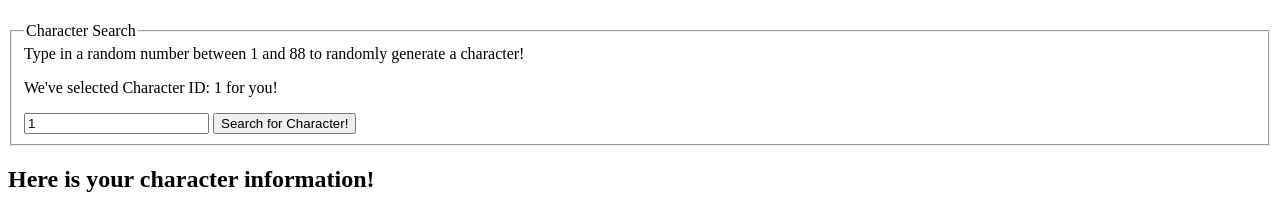
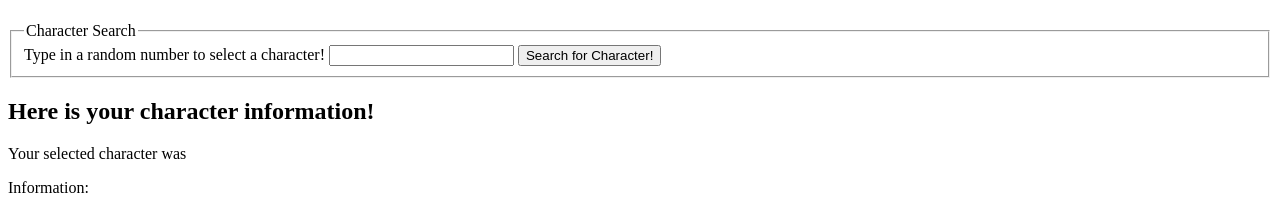
Before and after one commit to scottzyang/star-wars-characters, a Flask app: template templates/character.html in a window 1280 px wide. Shown: the part 58-271 px from the top of the page. Run offline with Flask 2, Linux system fonts and the light colour scheme; the template is opened without the code that fills it, so the values that code supplies are empty.

Commit message:
Refactor

```diff
--- a/main.py
+++ b/main.py
@@ -16,7 +16,7 @@ def character_search():
   character_id = request.args.get('character-id')
   # if input is not provided, default to 1
   if not character_id:
-    character_id = '1'
+    character_id = '0'
 
   # get character info response using the character ID above and parse to python
   response = requests.get(SWAPI_URL + "people/" + character_id)
--- a/templates/character.html
+++ b/templates/character.html
@@ -14,10 +14,9 @@
   <legend>Character Search</legend>
   <form action="/" method="GET">
     <label for="character-search">
-      Type in a random number between 1 and 88 to randomly generate a character!
+      Type in a random number to select a character!
     </label>
-    <p>We've selected Character ID: 1 for you!</p>
-    <input type="text" name="character-id" id="character-search" value="1">
+    <input type="text" name="character-id" id="character-search">
     <input type="submit" name="search-submit" value="Search for Character!">
   </form>
 </fieldset>
```
